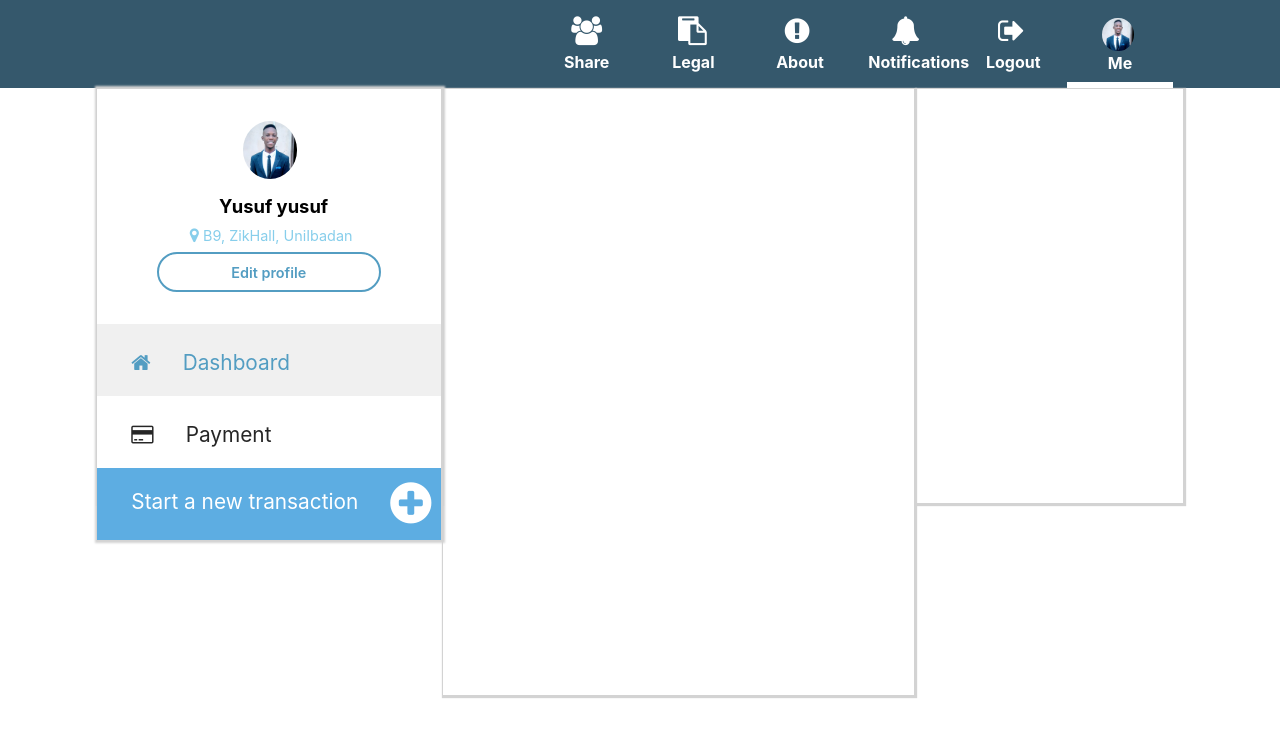
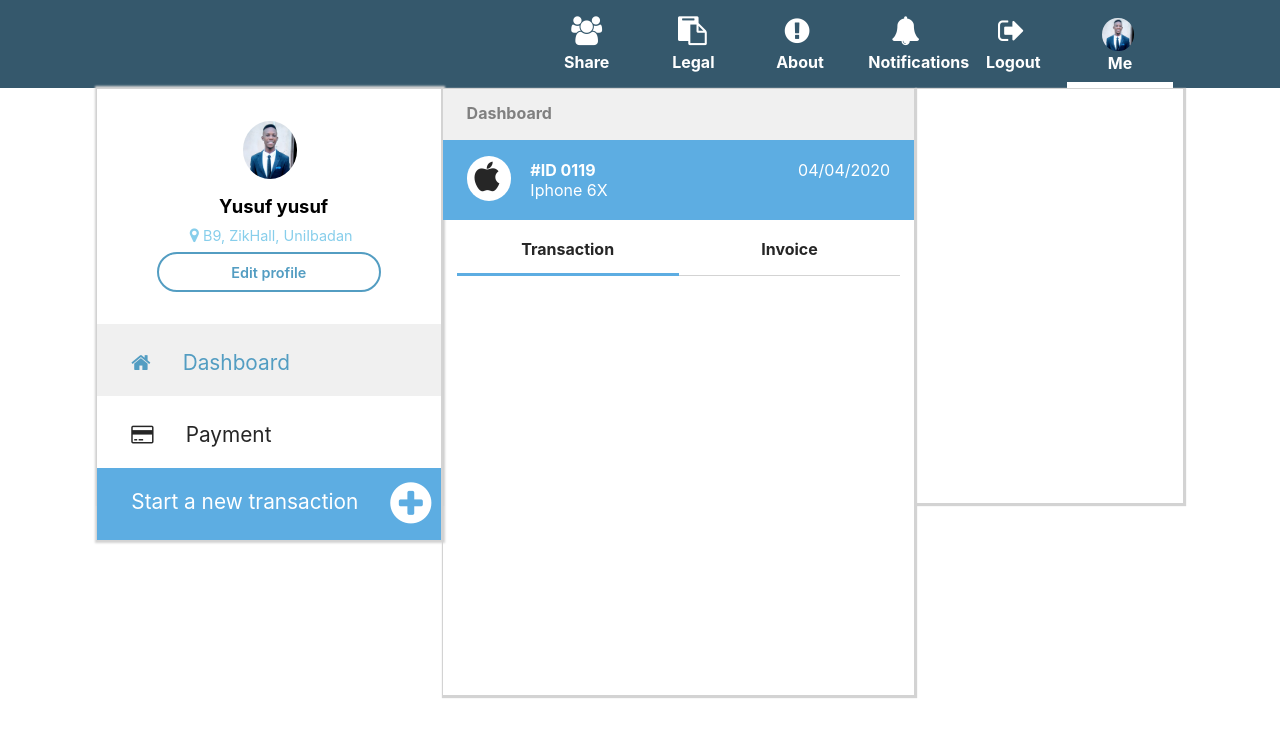
Before and after one commit to omoniyi22/Technicon, a React (Create React App) app: page / in a window 1280 px wide. Shown: the top 736 px of the page. Built offline with nearby package versions, Linux system fonts and the light colour scheme; a web font is replaced by a local one.

Commit message:
transaction and chat section in progress

```diff
--- a/src/components/page-content/page-content.js
+++ b/src/components/page-content/page-content.js
@@ -1,6 +1,7 @@
 import React from "react";
 import styled from "styled-components";
 import UserProfile from "./user-profile/user-profile";
+import { UserTransactionAndChat } from "./user-transaction-and-chat/user-transaction-and-chat";
 
 function Page() {
   return (
@@ -8,7 +9,9 @@ function Page() {
       <div className="section user-profile-section">
         <UserProfile />
       </div>
-      <div className="section user-transaction-section"></div>
+      <div className="section user-transaction-section">
+        <UserTransactionAndChat />
+      </div>
       <div className="section user-history-section"></div>
     </PageWrapper>
   );
--- a/src/components/page-content/user-transaction-and-chat/user-transaction-and-chat.js
+++ b/src/components/page-content/user-transaction-and-chat/user-transaction-and-chat.js
@@ -0,0 +1,125 @@
+import React from "react";
+import styled from "styled-components";
+
+export const UserTransactionAndChat = () => {
+  return (
+    <>
+      <UserTransactionAndChatWrapper>
+        <p className="header">Dashboard</p>
+      </UserTransactionAndChatWrapper>
+      <UserDeviceWrapper>
+        <UserDevice />
+      </UserDeviceWrapper>
+      <UserChatNavWrapper>
+        <UserChatNav />
+      </UserChatNavWrapper>
+    </>
+  );
+};
+
+const UserChatNav = () => {
+  return (
+    <>
+      <div className="transaction current">Transaction</div>
+      <div className="invoice">Invoice</div>
+    </>
+  );
+};
+const UserChatNavWrapper = styled.div`
+  height: 3.5rem;
+  margin: auto;
+  display: flex;
+  //   border: 1px solid green;
+  padding-left: 3%;
+  .transaction,
+  .invoice {
+    text-align: center;
+    border-bottom: 1.25px solid lightgrey;
+    // margin: auto;
+    font-weight: bold;
+    padding-top: 1.2rem;
+    cursor: pointer;
+    &:hover {
+      filter: brightness(90%);
+      background: rgb(240, 240, 240);
+    }
+    transition: 0.3s ease-out;
+  }
+  .current {
+    border-bottom: 3.3px solid #5dade2;
+  }
+  .transaction {
+    width: 48.5%;
+    // border: 1px solid gold;
+  }
+  .invoice {
+    // border: 1px solid yellow;
+    width: 48.5%;
+  }
+`;
+
+const UserDevice = () => {
+  return (
+    <>
+      <div className="icon-and-id">
+        <div className="icon-container">
+          <i class="fa fa-apple"></i>
+        </div>
+        <div className="icon-text">
+          <div>#ID 0119</div>
+          <div>Iphone 6X</div>
+        </div>
+      </div>
+      <div className="time">04/04/2020</div>
+    </>
+  );
+};
+const UserDeviceWrapper = styled.div`
+  display: flex;
+  justify-content: space-between;
+  padding: 1rem 1.5rem 1rem 1.5rem;
+  height: 5rem;
+  //   border: 1px solid red;
+  background-color: #5dade2;
+  .icon-and-id {
+    // border: 1px solid green;
+    width: 10rem;
+    display: flex;
+    justify-content: space-between;
+    .icon-container {
+      //   border: 1px solid;
+      border-radius: 50%;
+      height: 2.8rem;
+      background-color: white;
+      width: 2.8rem;
+      padding: 0.35rem 0 0 0.5rem;
+    }
+    .icon-container i {
+      font-size: 2rem;
+    }
+    .icon-text {
+      margin: auto;
+      color: white;
+    }
+    .icon-text div:nth-child(1) {
+      font-weight: bold;
+    }
+  }
+  .time {
+    // border: 1px solid green;
+    padding-top: 1%;
+    color: white;
+  }
+`;
+
+const UserTransactionAndChatWrapper = styled.div`
+  //   border: 3px solid gold;
+  .header {
+    // border: 3px solid green;
+    height: 3.2rem;
+    padding: 0.85rem 0 0 1.5rem;
+    color: grey;
+    font-weight: bold;
+    background: rgb(240, 240, 240);
+  }
+`;
```
